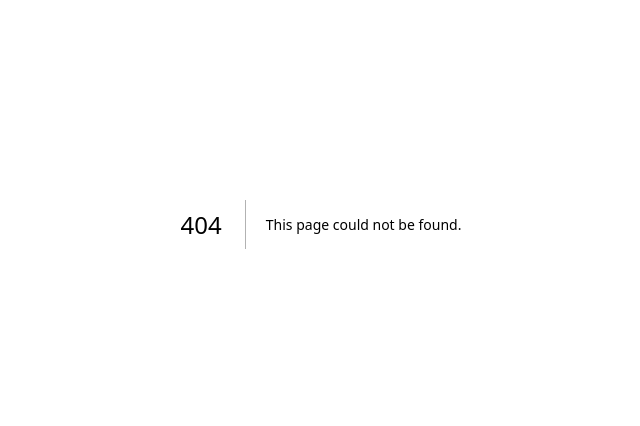
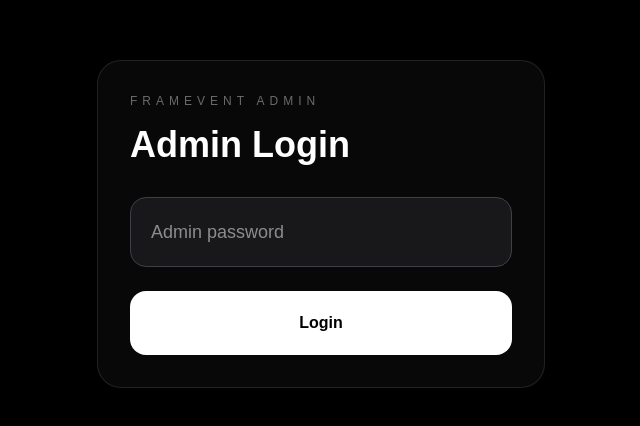
Before and after one commit to pazdalski-k/framevents, a Next.js app: page /admin/login in a window 1280 px wide. Before the commit this address had no page. Shown: the part 176-602 px from the top of the page, without its empty margins (319-959 px from the left). Built offline with nearby package versions, Linux system fonts and the light colour scheme.

Commit message:
Protect admin area with password login

```diff
--- /dev/null
+++ b/app/admin/login/page.tsx
@@ -0,0 +1,79 @@
+'use client'
+
+import { useState } from 'react'
+
+export default function AdminLoginPage() {
+  const [password, setPassword] = useState('')
+  const [error, setError] = useState('')
+  const [loading, setLoading] = useState(false)
+
+  const login = async (e: React.FormEvent) => {
+    e.preventDefault()
+
+    setLoading(true)
+    setError('')
+
+    const response = await fetch('/api/admin-login', {
+      method: 'POST',
+      headers: {
+        'Content-Type': 'application/json',
+      },
+      body: JSON.stringify({
+        password,
+      }),
+    })
+
+    const data = await response.json()
+
+    setLoading(false)
+
+    if (!data.success) {
+      setError('Wrong password')
+      return
+    }
+
+    const params = new URLSearchParams(window.location.search)
+    const next = params.get('next') || '/admin'
+
+    window.location.href = next
+  }
+
+  return (
+    <main className="min-h-screen bg-black text-white flex items-center justify-center px-6">
+      <form
+        onSubmit={login}
+        className="w-full max-w-md border border-white/10 bg-white/[0.03] rounded-3xl p-8"
+      >
+        <p className="uppercase tracking-[5px] text-white/40 text-xs mb-4">
+          FramEvent Admin
+        </p>
+
+        <h1 className="text-4xl font-bold mb-8">
+          Admin Login
+        </h1>
+
+        <input
+          type="password"
+          placeholder="Admin password"
+          value={password}
+          onChange={(e) => setPassword(e.target.value)}
+          className="w-full p-5 rounded-2xl bg-zinc-900 border border-zinc-700 text-white text-lg"
+        />
+
+        {error && (
+          <p className="text-red-400 text-sm mt-4">
+            {error}
+          </p>
+        )}
+
+        <button
+          type="submit"
+          disabled={loading}
+          className="w-full mt-6 px-8 py-5 rounded-2xl bg-white text-black font-bold disabled:opacity-50"
+        >
+          {loading ? 'Checking...' : 'Login'}
+        </button>
+      </form>
+    </main>
+  )
+}
--- /dev/null
+++ b/app/api/admin-login/route.ts
@@ -0,0 +1,40 @@
+import { NextResponse } from 'next/server'
+
+export async function POST(request: Request) {
+  const body = await request.json()
+  const password = body.password
+
+  if (!process.env.ADMIN_PASSWORD) {
+    return NextResponse.json(
+      {
+        success: false,
+        error: 'ADMIN_PASSWORD is not configured',
+      },
+      { status: 500 }
+    )
+  }
+
+  if (password !== process.env.ADMIN_PASSWORD) {
+    return NextResponse.json(
+      {
+        success: false,
+        error: 'Wrong password',
+      },
+      { status: 401 }
+    )
+  }
+
+  const response = NextResponse.json({
+    success: true,
+  })
+
+  response.cookies.set('framevent_admin', 'true', {
+    httpOnly: true,
+    sameSite: 'lax',
+    secure: process.env.NODE_ENV === 'production',
+    path: '/',
+    maxAge: 60 * 60 * 24 * 7,
+  })
+
+  return response
+}
--- /dev/null
+++ b/middleware.ts
@@ -0,0 +1,25 @@
+import { NextResponse } from 'next/server'
+import type { NextRequest } from 'next/server'
+
+export function middleware(request: NextRequest) {
+  const { pathname } = request.nextUrl
+
+  if (pathname.startsWith('/admin/login')) {
+    return NextResponse.next()
+  }
+
+  const adminCookie = request.cookies.get('framevent_admin')?.value
+
+  if (adminCookie === 'true') {
+    return NextResponse.next()
+  }
+
+  const loginUrl = new URL('/admin/login', request.url)
+  loginUrl.searchParams.set('next', pathname)
+
+  return NextResponse.redirect(loginUrl)
+}
+
+export const config = {
+  matcher: ['/admin/:path*'],
+}
```
